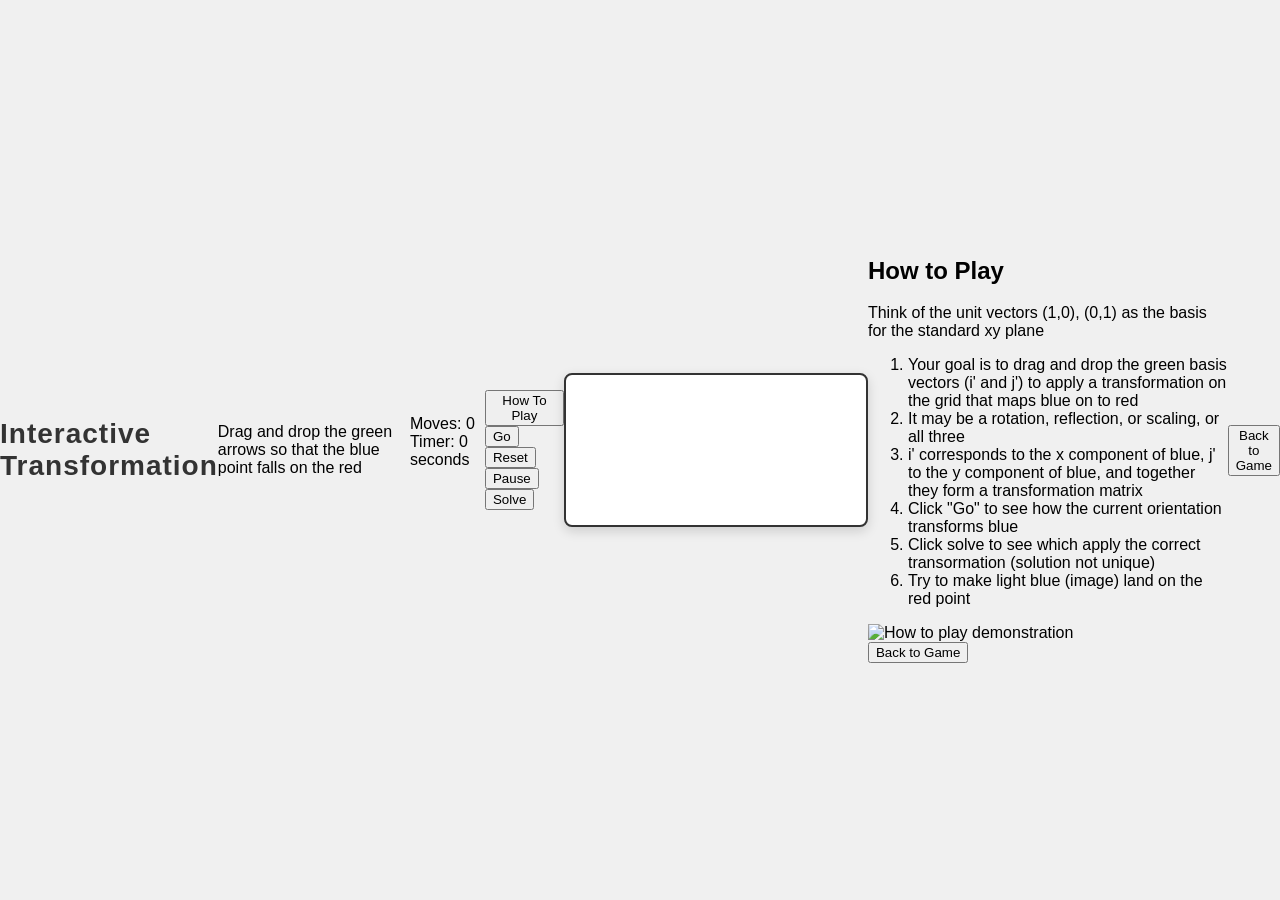
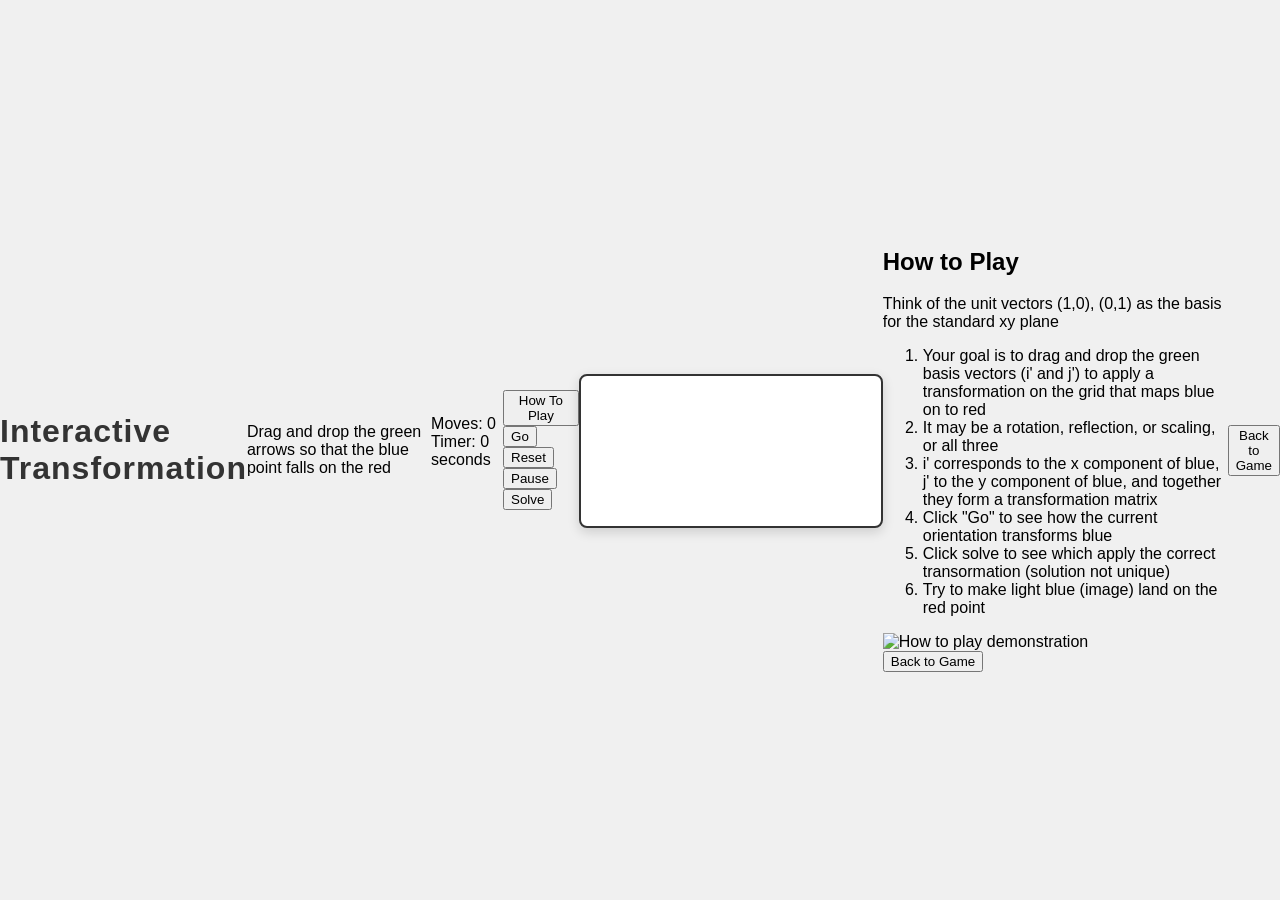

Update styles.css

--- a/styles.css
+++ b/styles.css
@@ -284,34 +284,44 @@ body.modal-open .mobile-controls {
   .modal-content li { font-size: 12px; }
 }
 
-/* ===== DESKTOP ONLY: shrink everything so it fits ===== */
+/* ===== DESKTOP ONLY: larger text, smaller grid, sit higher ===== */
 @media (min-width: 1025px) {
   body { overflow: hidden; }
+
   .container {
     flex-direction: column;
     align-items: center;
     justify-content: flex-start;
     height: 100vh;
-    padding: 8px;
-    gap: 8px;
-    max-width: 800px;
+    padding-top: 6px;          /* push everything UP */
+    padding-bottom: 8px;
+    gap: 6px;                  /* tighter vertical spacing */
+    max-width: 820px;
   }
-  h1 { font-size: 28px; }
-  .game-title { font-size: 16px; }
-  #message { font-size: 16px; min-height: 20px; }
 
+  /* text a little bigger on desktop */
+  h1 { font-size: 32px; }
+  .game-title { font-size: 18px; }
+  #message { font-size: 18px; min-height: 22px; }
+
+  /* grid (canvas) a little smaller so everything fits */
   canvas {
-    max-height: 70vh;
-    max-width: 70vw;
+    max-height: 58vh;          /* shrink board height */
+    max-width: 58vw;           /* and width */
+    margin: 6px 0 4px 0;
     border-width: 2px;
   }
+
+  /* buttons closer to the board and higher on screen */
   .controls {
     flex-direction: row;
     gap: 8px;
-    margin: 4px 0;
+    margin: 2px 0 0 0;         /* minimal margins */
   }
   .game-button {
-    padding: 8px 14px;
+    padding: 9px 14px;
     font-size: 14px;
+    border-radius: 6px;
+    box-shadow: 0 2px 4px rgba(0,0,0,0.15);
   }
 }
